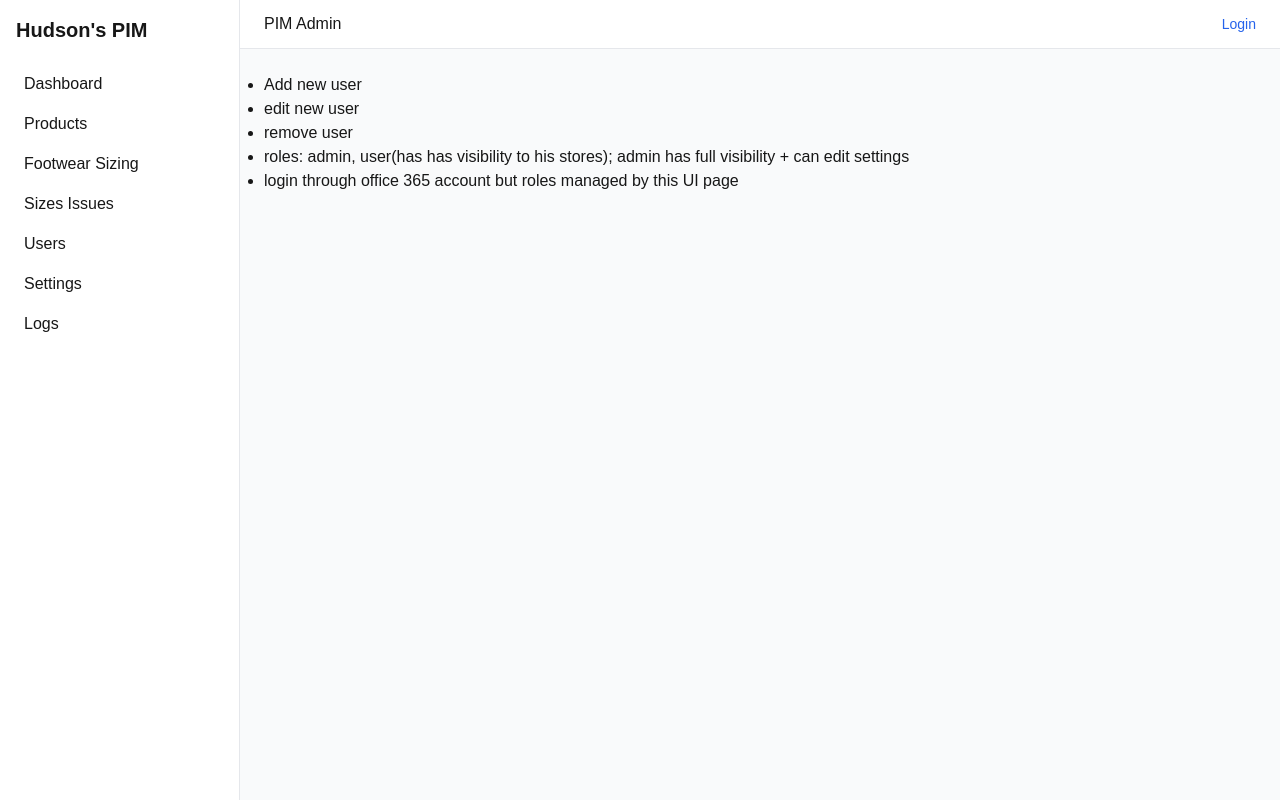
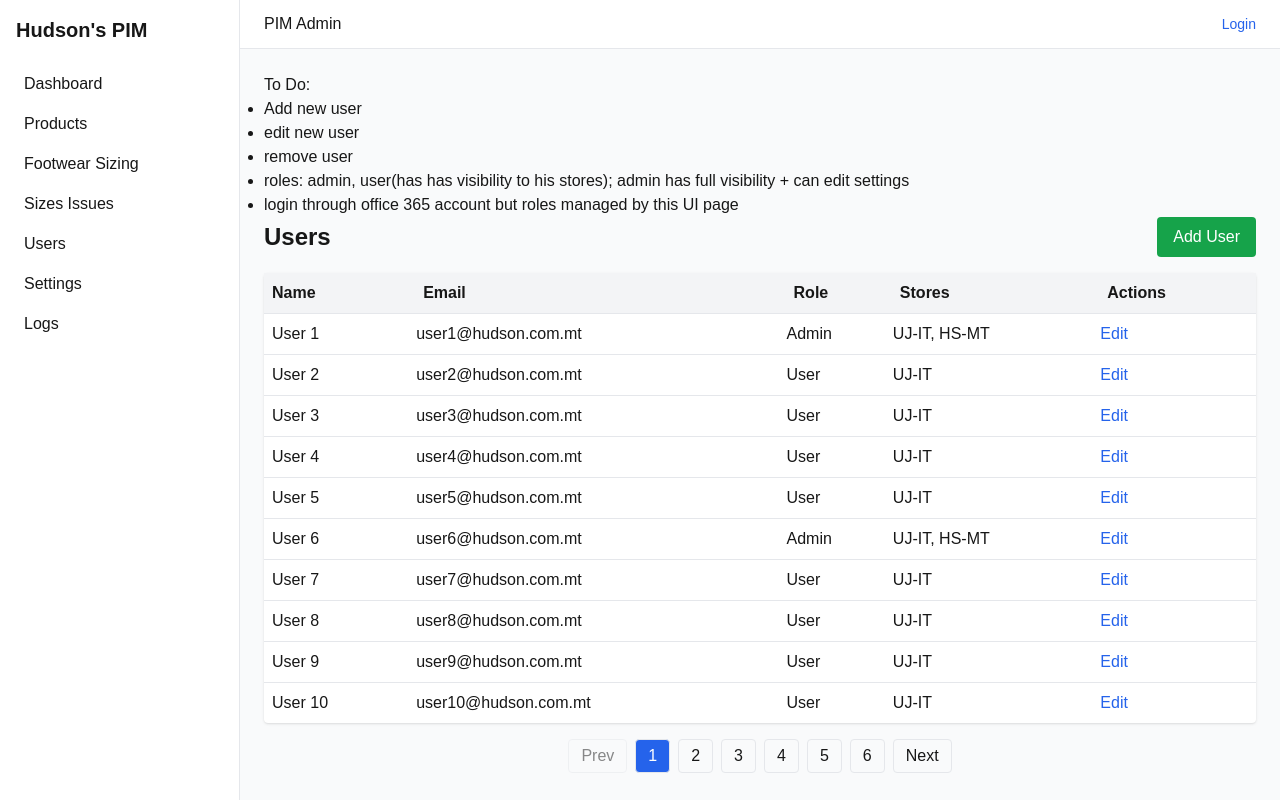
Before and after one commit to DCodeWorks/DynamicsPIM, a Next.js app: page /users in a window 1280 px wide. Built offline with nearby package versions, Linux system fonts and the light colour scheme.

Commit message:
added users

```diff
--- /dev/null
+++ b/app/components/UserFormModal.tsx
@@ -0,0 +1,93 @@
+"use client";
+
+import { UserRecord } from "@/data/users";
+import { FormEvent, useState } from "react";
+
+interface Props {
+  user: UserRecord | null;
+  onClose: () => void;
+  onSave: (data: Omit<UserRecord, "id"> & { id?: string }) => void;
+}
+const ALL_STORES = ["UJ-IT", "UJ-MA", "HS-MT"];
+
+export default function UserFormModal({ user, onClose, onSave }: Props) {
+  const [name, setName] = useState(user?.name || "");
+  const [email, setEmail] = useState(user?.email || "");
+  const [role, setRole] = useState<"Admin" | "User">(user?.role || "User");
+  const [stores, setStores] = useState<string[]>(user?.stores || []);
+
+  const handleSubmit = (e: FormEvent) => {
+    e.preventDefault();
+    onSave({ id: user?.id, name, email, role, stores });
+  };
+
+  const toggleStore = (s: string) => {
+    setStores((prev) =>
+      prev.includes(s) ? prev.filter((x) => x !== s) : [...prev, s]
+    );
+  };
+
+  return (
+    <div className="fixed inset-0 bg-black bg-opacity-25 flex items-center justify-center">
+      <form
+        onSubmit={handleSubmit}
+        className=" bg-white p-6 rounded shadow-md w-96 space-y-4"
+      >
+        <h3 className=" text-lg font-bold">
+          {user ? "Edit User" : "Add User"}
+        </h3>
+        <input
+          type="text"
+          required
+          placeholder="Full Name"
+          value={name}
+          onChange={(e) => setName(e.target.value)}
+          className=" w-full p-2 border rounded"
+        />
+        <input
+          type="email"
+          required
+          placeholder="Email Address"
+          value={email}
+          onChange={(e) => setEmail(e.target.value)}
+          className="w-full p-2 border rounded"
+        />
+        <label className=" flex items-center space-x-2">
+          <span>Role:</span>
+          <select
+            value={role}
+            onChange={(e) => setRole(e.target.value as "Admin" | "User")}
+            className=" border p-1 rounded"
+          >
+            <option value="User">User</option>
+            <option value="Admin">Admin</option>
+          </select>
+        </label>
+
+        <div>
+          <span className="block mb-1">Store Access:</span>
+          <div className="flex flex-wrap gap-2">
+            {ALL_STORES.map((s) => (
+              <label key={s} className=" inline-flex items-center space-x-1">
+                <input
+                  type="checkbox"
+                  checked={stores.includes(s)}
+                  onChange={() => toggleStore(s)}
+                />
+                <span className=" text-sm">{s}</span>
+              </label>
+            ))}
+          </div>
+        </div>
+        <div className="flex justify-end space-x-2 pt-4 border-t">
+          <button type="button" onClick={onClose}
+          className=" px-4 py-2">
+            Cancel
+          </button>
+
+          <button type="submit" className=" px-4 py-2 bg-blue-600 text-white rounded">Save</button>
+        </div>
+      </form>
+    </div>
+  );
+}
--- a/app/users/page.tsx
+++ b/app/users/page.tsx
@@ -1,13 +1,122 @@
-export default function Users(){
+"use client";
+import { UserRecord } from "@/data/users";
+import { useState } from "react";
+import { users } from "@/data/users";
+import UserFormModal from "../components/UserFormModal";
+
+const PAGE_SIZE = 10;
+
+export default function UsersPage() {
+  const [modalUser, setModalUser] = useState<UserRecord | null>(null);
+  const [isOpen, setOpen] = useState(false);
+  const [page, setPage] = useState(1);
+
+  const start = (page - 1) * PAGE_SIZE;
+  const pageData = users.slice(start, start + PAGE_SIZE);
+  const totalPages = Math.ceil(users.length / PAGE_SIZE);
   return (
     <div>
+      <h1>To Do:</h1>
       <ul className=" list-disc">
         <li>Add new user</li>
         <li>edit new user</li>
         <li>remove user</li>
-                <li>roles: admin, user(has has visibility to his stores); admin has full visibility + can edit settings</li>
-                <li>login through office 365 account but roles managed by this UI page</li>
+        <li>
+          roles: admin, user(has has visibility to his stores); admin has full
+          visibility + can edit settings
+        </li>
+        <li>
+          login through office 365 account but roles managed by this UI page
+        </li>
       </ul>
+
+      <div className=" space-y-4">
+        <div className=" flex justify-between items-center">
+          <h2 className=" text-2xl font-bold">Users</h2>
+          <button
+            onClick={() => {
+              setModalUser(null);
+              setOpen(true);
+            }}
+            className=" px-4 py-2 bg-green-600 text-white rounded"
+          >
+            Add User
+          </button>
+        </div>
+
+        <table className=" w-full bg-white shadow rounded table-auto">
+          <thead className=" bg-gray-100">
+            <tr>
+              {["Name", "Email", "Role", "Stores", "Actions"].map((h) => (
+                <th key={h} className=" p-2 text-left">
+                  {h}
+                </th>
+              ))}
+            </tr>
+          </thead>
+          <tbody>
+            {pageData.map((u) => (
+              <tr key={u.id} className=" border-t hover:bg-gray-50">
+                <td className=" p-2">{u.name}</td>
+                <td>{u.email}</td>
+                <td>{u.role}</td>
+                <td>{u.stores.join(", ")}</td>
+                <td className=" space-x-2">
+                  <button
+                    onClick={() => {
+                      setModalUser(u);
+                      setOpen(true);
+                    }}
+                    className=" text-blue-600 hover:underline"
+                  >
+                    Edit
+                  </button>
+                </td>
+              </tr>
+            ))}
+          </tbody>
+        </table>
+
+        {/*Pagination*/}
+        <div className="flex justify-center space-x-2">
+          <button
+            onClick={() => setPage((p) => Math.max(p - 1, 1))}
+            disabled={page === 1}
+            className={"px-3 py-1 border rounded disabled:opacity-50"}
+          >
+            Prev
+          </button>
+          {[...Array(totalPages)].map((_, i) => (
+            <button
+              key={i}
+              onClick={() => setPage(i + 1)}
+              className={`px-3 py-1 border rounded ${
+                page === i + 1 ? "bg-blue-600 text-white" : ""
+              }`}
+            >
+              {i + 1}
+            </button>
+          ))}
+          <button
+            onClick={() => setPage((p) => Math.min(p + 1, totalPages))}
+            disabled={page === totalPages}
+            className="px-3 py-1 border rounded disabled:opacity-50"
+          >
+            Next
+          </button>
+        </div>
+
+        {isOpen && (
+          <UserFormModal
+            user={modalUser}
+            onClose={() => setOpen(false)}
+            onSave={(data) => {
+              console.log("SAVE USER", data);
+              setOpen(false);
+            }}
+          />
+        )}
+      </div>
     </div>
   );
 }
--- /dev/null
+++ b/data/users.ts
@@ -0,0 +1,15 @@
+export interface UserRecord {
+  id: string;
+  name: string;
+  email: string;
+  role: "Admin" | "User";
+  stores: string[];
+}
+
+export const users: UserRecord[] = Array.from({ length: 52 }).map((_, i) => ({
+  id: (i + 1).toString(),
+  name: `User ${i + 1}`,
+  email: `user${i + 1}@hudson.com.mt`,
+  role: i % 5 === 0 ? "Admin" : "User",
+  stores: i % 5 === 0 ? ["UJ-IT", "HS-MT"] : ["UJ-IT"],
+}));
```
Lines whose indentation alone changed are shown as unchanged.
